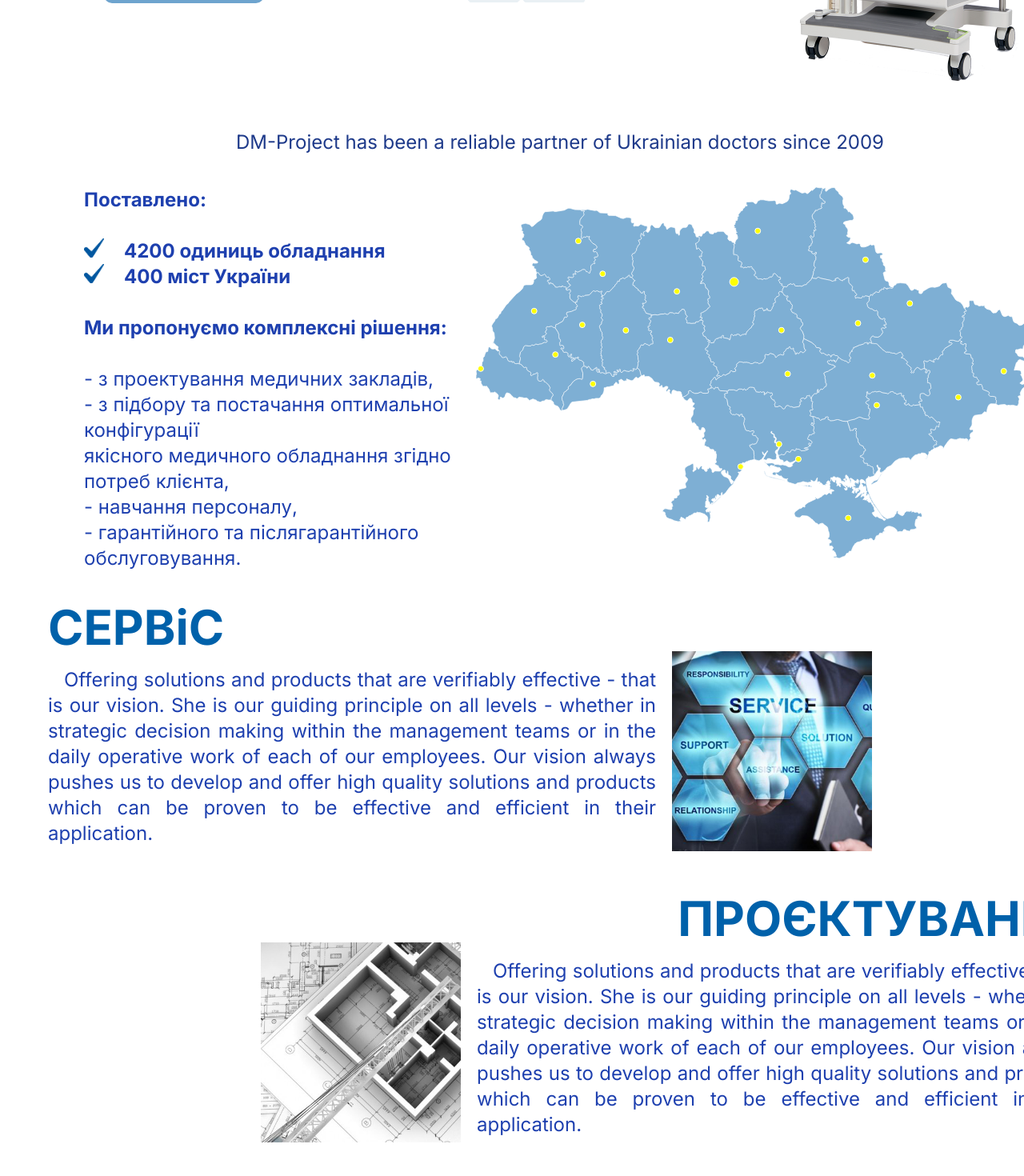
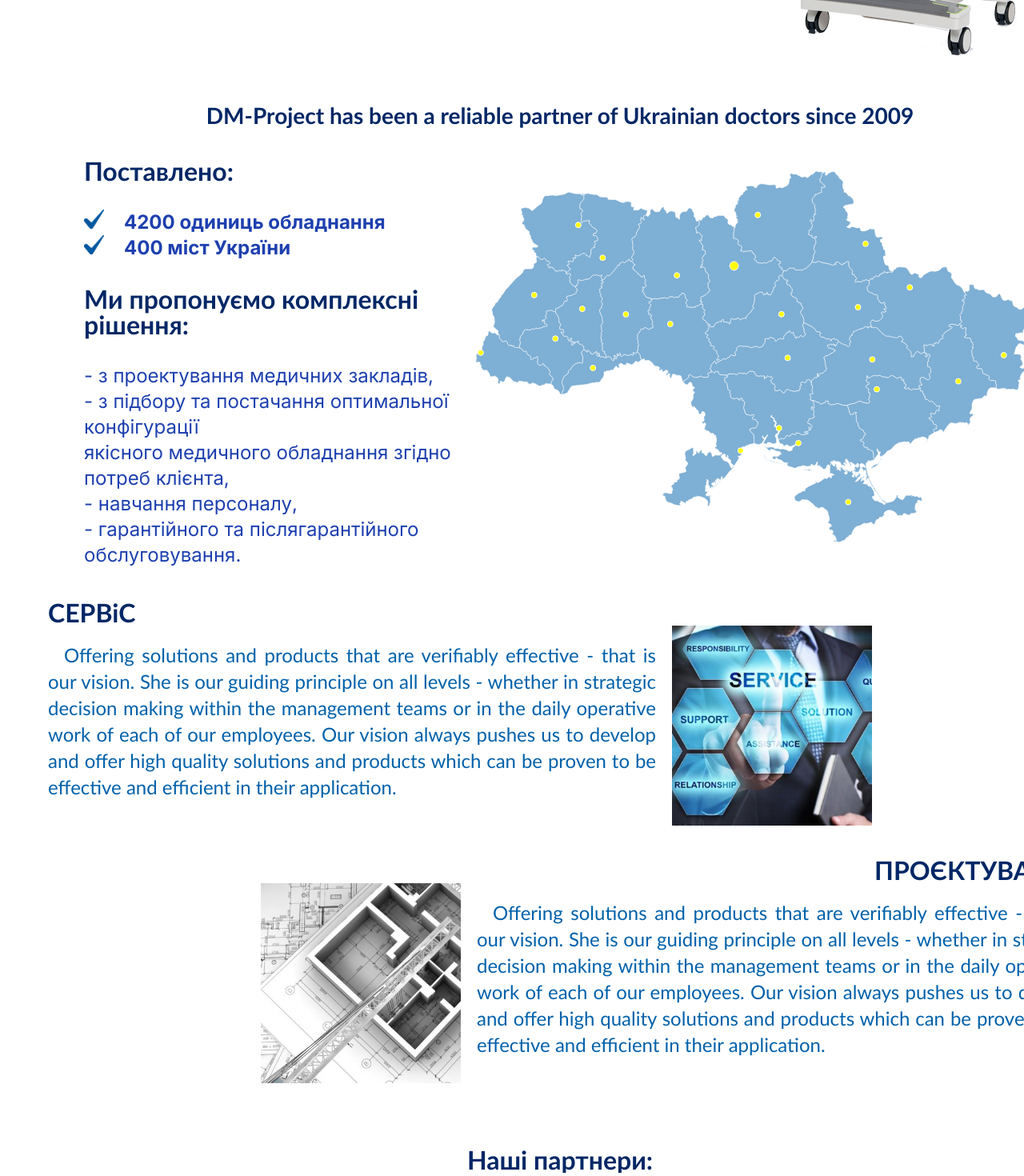
Before and after one commit to ven0m79/dm-project, a Next.js app: page /en/home in a window 1280 px wide. Shown: the part 560-2030 px from the top of the page at 80% size. Built offline with nearby package versions, Linux system fonts and the light colour scheme; a web font is replaced by a local one.

Commit message:
dm-next-aboutPage

```diff
--- a/app/[locale]/about/About.module.css
+++ b/app/[locale]/about/About.module.css
@@ -2,9 +2,10 @@
     display: flex;
     flex-direction: column;
     width: 1050px;
-    font-size: 16px;
+    font-size: 18px;
     color: black;
-    font-family: 'e-Ukraine', sans-serif;
+    font-family: 'Calibri';
+    line-height: 27px;
 }
 
 .aboutMainPhoto {
--- a/app/[locale]/components/molecules/nav/Nav.module.css
+++ b/app/[locale]/components/molecules/nav/Nav.module.css
@@ -15,7 +15,8 @@
   align-items: center;
   margin-left: 10px;
   height: 100%;
-  font-size: 16px;
+  font-family: 'Calibri';
+  font-size: 18px;
   color: #0061AA;
 }
 .link {
@@ -25,7 +26,7 @@
   color: white;
   transition: all 0.5s;
   position: relative;
-  font-family: 'e-Ukraine', Calibri;
+  font-family: 'Calibri';
   font-size: 16px;
 }
 .active {
--- a/app/[locale]/home/Home.module.css
+++ b/app/[locale]/home/Home.module.css
@@ -1,3 +1,25 @@
-.ass {
-    max-width: 1400px;
+.put {
+    font-family: 'Calibri';
+    font-size: 28px;
+    color: #0061AA;
 }
+.textHeader {
+    font-family: 'Calibri';
+    font-size: 32px;
+    color: #002766;
+}
+.serviceTextHeader {
+    font-family: 'Calibri';
+    font-size: 28px;
+    font-weight: bold;
+    color: #002766;
+}
+
+.serviceText {
+    width: 800px;
+    font-family: 'Calibri';
+    line-height: 33px;
+    font-size: 24px;
+    font-weight: normal;
+    color: #0061AA;
+}
--- a/app/[locale]/home/page.tsx
+++ b/app/[locale]/home/page.tsx
@@ -8,17 +8,20 @@ import Link from 'next/link';
 import Image from 'next/image';
 import { useTranslations } from 'next-intl';
 
+import styles from "./Home.module.css";
+import classNames from "classnames";
+
 const HomePage = () => {
   const t = useTranslations('Index');
   return (
     <MainLayout>
-      <div className="text-2xl text-blue-900 flex justify-center items-center valign-middle">{t('title')}</div>
+      {/* <div className="text-2xl text-blue-900 flex justify-center items-center valign-middle">{t('title')}</div> */}
       <div>
         <div className="flex flex-1 flex-col justify-center items-center">
 
           <Slider />
 
-          <div className="text-2xl text-blue-900 flex justify-center items-center valign-middle mb-10">
+          <div className={classNames("justify-center items-center valign-middle mb-10", styles['serviceTextHeader'])}>
             {t('in-Ukraine-2009')}
           </div>
 
@@ -26,8 +29,8 @@ const HomePage = () => {
             className="flex flex-1 flex-row justify-end items-center self-center"
             style={{ width: "85%", maxWidth: "1400px" }}>
 
-            <div className="text-2xl text-blue-800">
-              <div className={"font-bold"}> {'Поставлено:'}</div>
+            <div className={classNames("text-2xl text-blue-800", styles["ass"])}>
+              <div className={classNames("font-bold",  styles["textHeader"])}> {'Поставлено:'}</div>
               <br />
               <div className="flex flex-1 flex-row items-center self-center">
                 <div
@@ -56,7 +59,7 @@ const HomePage = () => {
                 <div className={"font-bold"}> {'400 міст України'}</div>
               </div>
               <br />
-              <div className={"font-bold"}> {'Ми пропонуємо комплексні рішення:'}</div>
+              <div className={classNames("font-bold",  styles["textHeader"])}> {'Ми пропонуємо комплексні рішення:'}</div>
               <br />
               <div>
                 {'- з проектування медичних закладів,'}
@@ -77,18 +80,17 @@ const HomePage = () => {
         </div>
 
         <div
-          className="flex flex-1 flex-col text-slate-900 justify-center items-center m-auto p-10"
+          className={classNames("font-bold flex flex-1 flex-col text-slate-900 justify-center items-center m-auto p-10",  styles["serviceTextHeader"])}
           style={{ width: "1400px" }}> {/*Сервіс та Проєктування*/}
           <div className="flex flex-col self-start"
             style={{ width: "900px" }}>
-            <div className="flex flex-1 flex-col text-6xl font-bold indent-5"
-              style={{ color: "#0061AA" }}>
+            <div className={classNames("flex flex-1 flex-col font-bold indent-5",  styles["textHeader"])}>
               СЕРВіС
             </div>
-            <div className="flex flex-1 flex-row text-slate-200 text-2xl">
+            <div className="flex flex-1 flex-row text-slate-200">
               <Link href={"/services"}>
-                <div className="p-5 text-blue-800 indent-5 text-justify"
-                  style={{ width: "800px" }}>{'Offering solutions and products that are verifiably effective - that is our vision. She is our guiding principle on all levels - whether in strategic decision making within the management teams or in the daily operative work of each of our employees. Our vision always pushes us to develop and offer high quality solutions and products which can be proven to be effective and efficient in their application.'}</div>
+                <div className={classNames("p-5 indent-5 text-justify",
+                  styles["serviceText"])}>{'Offering solutions and products that are verifiably effective - that is our vision. She is our guiding principle on all levels - whether in strategic decision making within the management teams or in the daily operative work of each of our employees. Our vision always pushes us to develop and offer high quality solutions and products which can be proven to be effective and efficient in their application.'}</div>
               </Link>
               <div>
                 <Link href={"/services"}>
@@ -100,15 +102,13 @@ const HomePage = () => {
                 </Link>
               </div>
             </div>
-
           </div>
           <div className="flex flex-col self-end"
             style={{ width: "1034px" }}>
-            <div className="flex flex-1 flex-col text-slate-600 text-6xl font-bold self-end mt-10"
-              style={{ color: "#0061AA" }}>
+            <div  className={classNames("font-bold self-end mt-10",  styles["textHeader"])}>
               ПРОЄКТУВАННЯ
             </div>
-            <div className="flex flex-1 flex-row text-slate-200 text-2xl">
+            <div className="flex flex-1 flex-row text-slate-200">
               <div>
                 <Link href={"/projects"}>
                   <Image
@@ -119,8 +119,8 @@ const HomePage = () => {
                 </Link>
               </div>
               <Link href={"/projects"}>
-                <div className="p-5 text-blue-800 indent-5 text-justify"
-                  style={{ width: "800px" }}>
+                <div className={classNames("p-5 indent-5 text-justify",
+                  styles["serviceText"])}>
                   {'Offering solutions and products that are verifiably effective - that is our vision. She is our guiding principle on all levels - whether in strategic decision making within the management teams or in the daily operative work of each of our employees. Our vision always pushes us to develop and offer high quality solutions and products which can be proven to be effective and efficient in their application.'}
                 </div>
               </Link>
@@ -129,7 +129,7 @@ const HomePage = () => {
         </div>
 
         <div className="flex flex-1 flex-col justify-center items-center">
-          <div className="text-4xl text-blue-900 flex justify-center items-center valign-middle mt-10">
+          <div className={classNames("font-bold justify-center items-center valign-middle mt-10", styles['textHeader'])}>
             Наші партнери:
           </div>
           <div className="flex flex-1 flex-row justify-center items-center valign-middle bg-white">
@@ -184,7 +184,7 @@ const HomePage = () => {
               </Link>
             </div>
           </div>
-          <div className="text-2xl text-blue-900 flex justify-center items-center valign-middle mb-10">
+          <div className={classNames("justify-center items-center valign-middle mb-10", styles['serviceTextHeader'])}>
             ДМ-Проект допомагає зберігати життя українців!
           </div>
         </div>
```
